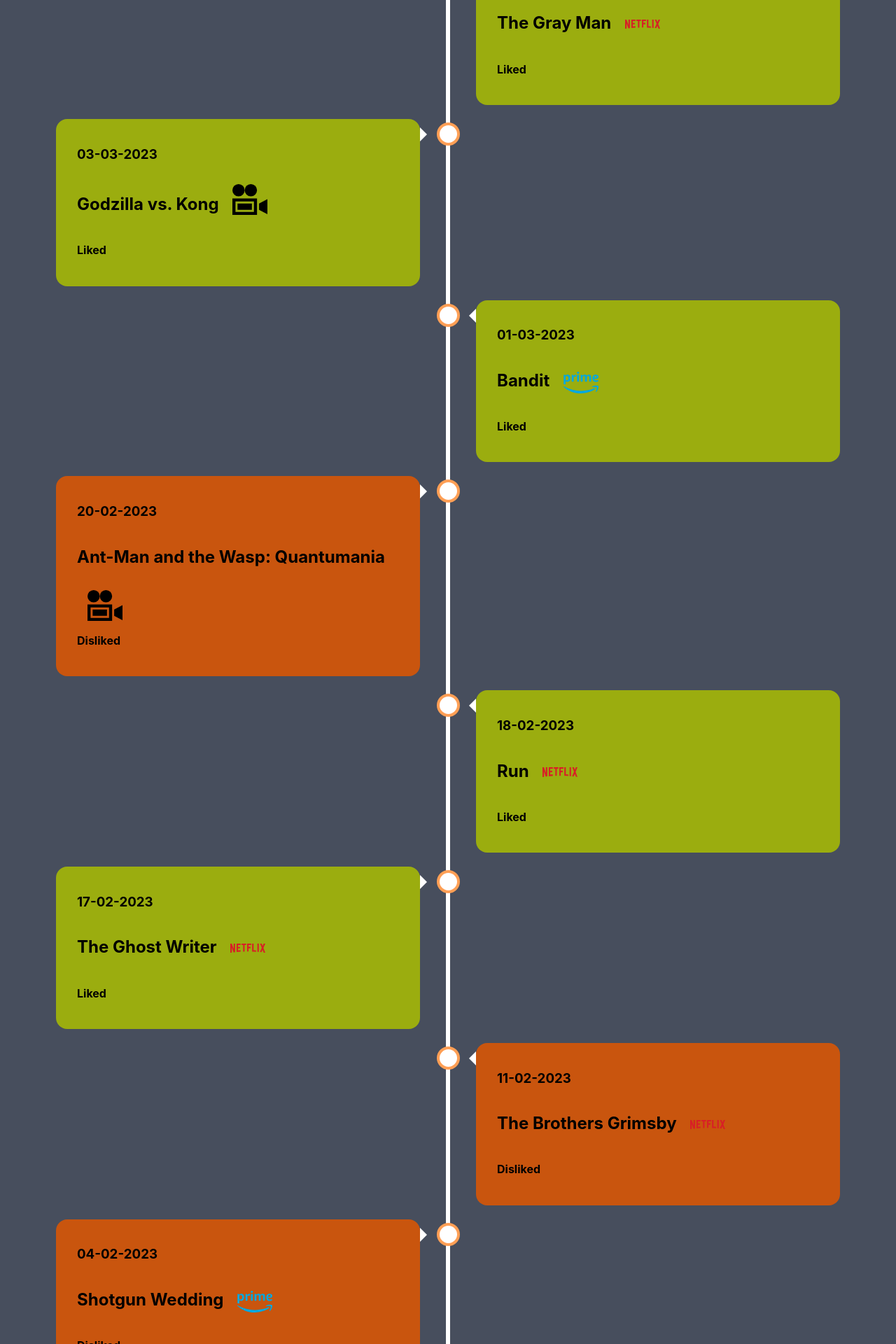
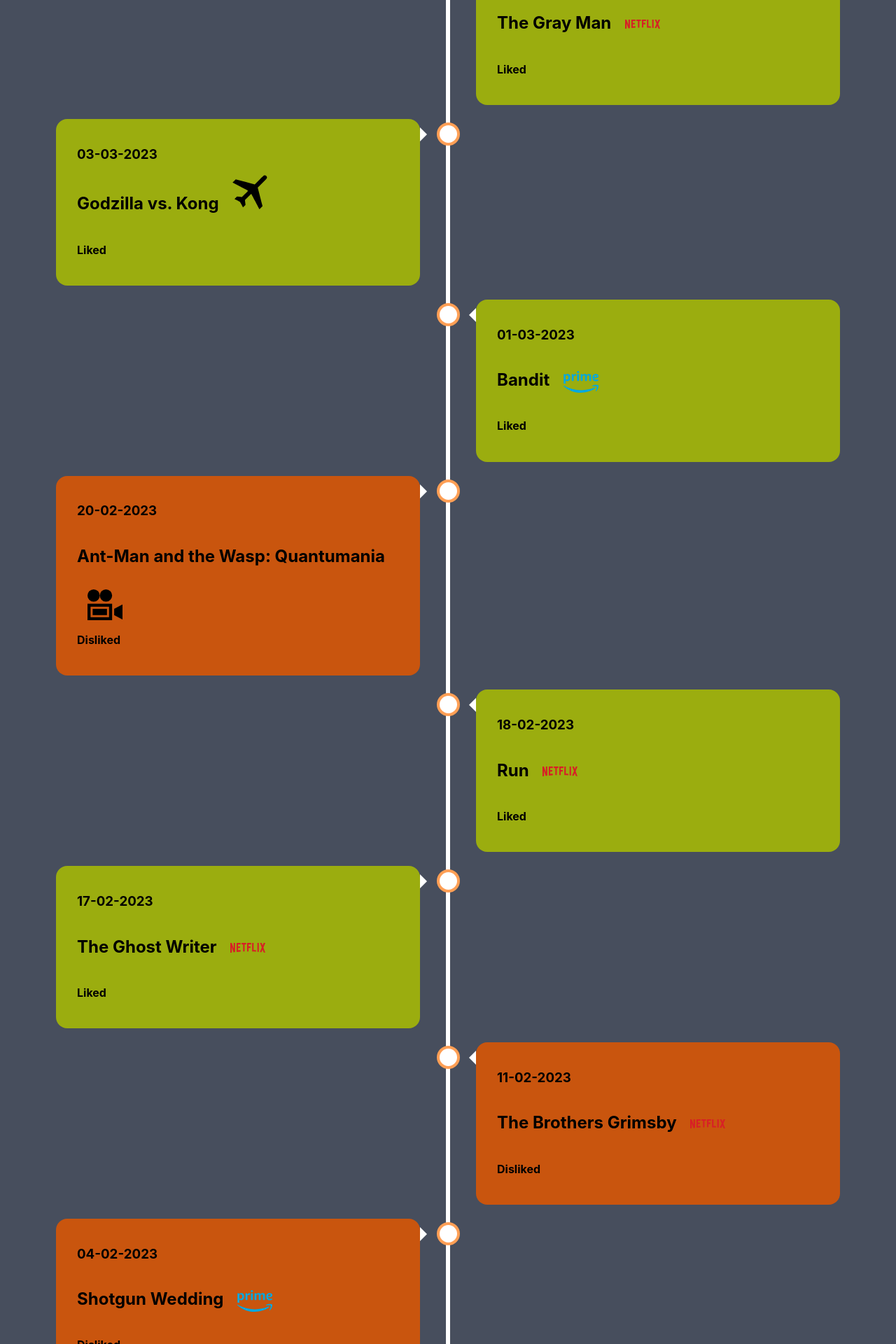
Before and after one commit to rajBar/movies, a Jekyll site: the page built from movie-chronological/index.md, in a window 1280 px wide. Shown: the part 1465-3385 px from the top of the page at 70% size. Built offline with Jekyll 4.4.1, drawn with Linux system fonts in a browser that asks for light colours.

Commit message:
adding plane icon

```diff
--- a/_data/movie-ratings.csv
+++ b/_data/movie-ratings.csv
@@ -889,7 +889,7 @@ The Social Dilemma, 4, 03-11-2020, n
 "Run", 4, 18-02-2023, n
 "Ant-Man and the Wasp: Quantumania", 2, 20-02-2023, c
 "Bandit", 4, 01-03-2023, p
-"Godzilla vs. Kong", 4, 03-03-2023, c
+"Godzilla vs. Kong", 4, 03-03-2023, a
 "The Gray Man", 4, 06-03-2023, n
 "The Nice Guys", 4, 08-03-2023, n
 "Baby Driver", 3, 21-03-2023, n
--- a/_includes/location-icon-chronological.html
+++ b/_includes/location-icon-chronological.html
@@ -12,4 +12,6 @@
     <img style="width: 50px; margin-left: 15px; top: 5px; position: relative" src="{{site.baseurl}}/assets/images/disney.svg"/>
 {% elsif include.location == " s" %}
     <img style="width: 50px; margin-left: 15px; position: relative;" src="{{site.baseurl}}/assets/images/nowtv.svg"/>
+{% elsif include.location == " a" %}
+    <img style="width: 50px; margin-left: 15px; position: relative;" src="{{site.baseurl}}/assets/images/plane.svg"/>
 {% endif %}
--- a/_includes/location-icon.html
+++ b/_includes/location-icon.html
@@ -12,4 +12,6 @@
     <img style="width: 50px; top: 10px; position: relative; margin-bottom: 8px;" src="{{site.baseurl}}/assets/images/disney.svg"/>
 {% elsif include.location == " s" %}
     <img style="width: 50px; top: 17px; position: relative; margin-bottom: 26px;" src="{{site.baseurl}}/assets/images/nowtv.svg"/>
+{% elsif include.location == " a" %}
+    <img style="width: 50px; top: 17px; position: relative; margin-bottom: 26px;" src="{{site.baseurl}}/assets/images/plane.svg"/>
 {% endif %}
```
Also changed, not shown: assets/images/plane.svg (added).
